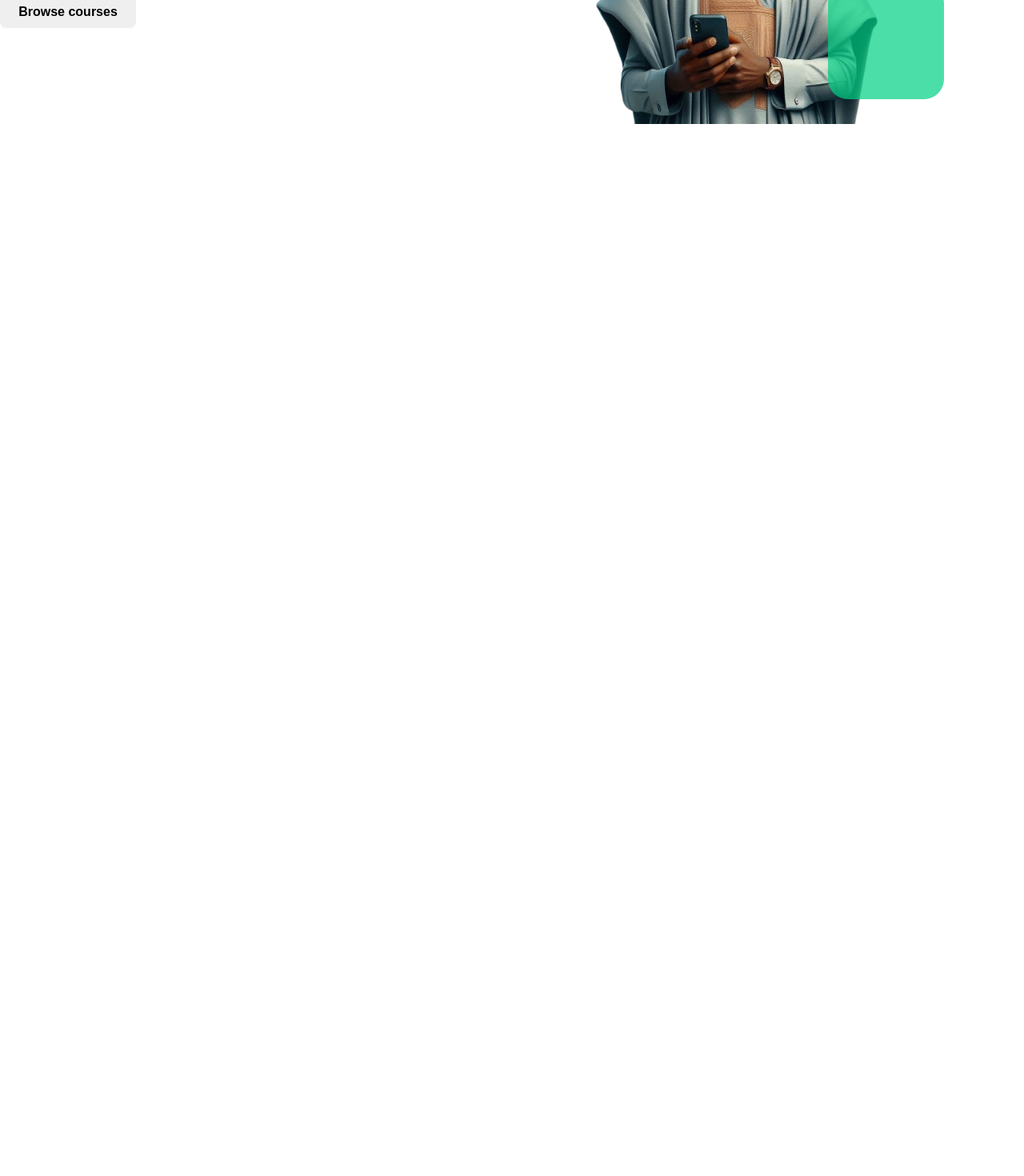
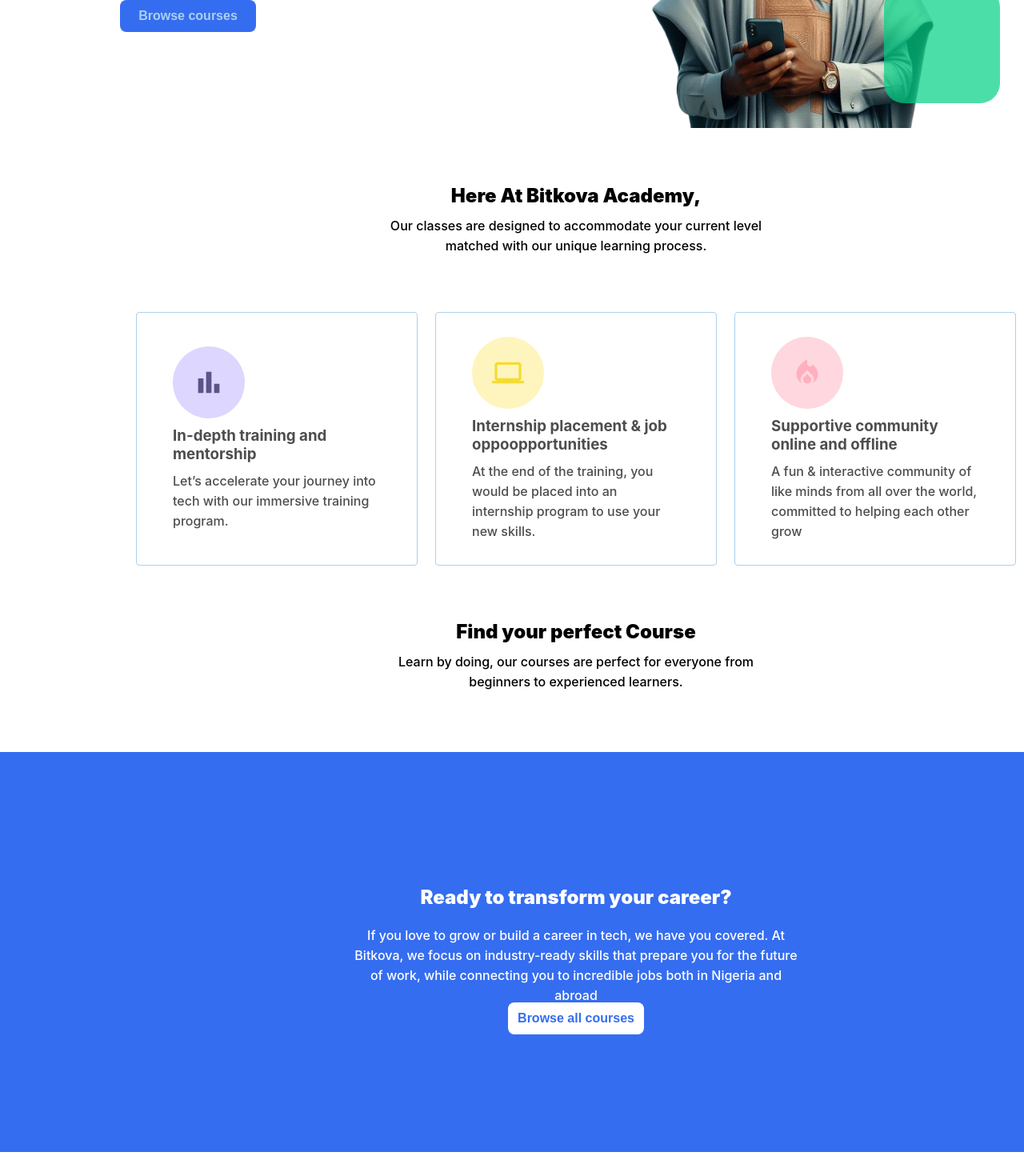
Before and after one commit to engrusmanbelloa/bitkova, a Next.js app: page / in a window 1280 px wide. Shown: the part 445-1915 px from the top of the page at 80% size. Before the commit the page ends 800 px from the top, so only its background shows below. Built offline with nearby package versions, Linux system fonts and the light colour scheme; what @mui/material-nextjs would draw is missing.

Commit message:
intro styles update

```diff
--- a/app/layout.tsx
+++ b/app/layout.tsx
@@ -41,8 +41,8 @@
                                     <Announcement />
                                     <Navbar />
                                     {children}
-                                    {/* <CarrierCard />
-                                <Footer /> */}
+                                    <CarrierCard />
+                                    {/* <Footer /> */}
                                 </Container>
                             </Suspense>
                         </AppRouterCacheProvider>
--- a/app/page.tsx
+++ b/app/page.tsx
@@ -16,11 +16,18 @@
 import Testimonials from "@/components/Testimonials"
 import StatsSection from "@/components/StatsSection"
 
+// props.theme.palette.primary.main
+// props.theme.palette.common.white
+// props.theme.mobile.offWhite
+// props.theme.widths.dsktopWidth
+// props.theme.paddings.pagePadding
+// props.theme.palette.action.hover
+
 const Container = styled.div`
-    width: ${(props) => props.theme.dsktopWidth};
+    width: ${(props) => props.theme.widths.dsktopWidth};
     margin: 0 auto;
     z-index: 1;
-    padding: ${(props) => props.theme.pagePadding};
+    padding: ${(props) => props.theme.paddings.pagePadding};
     ${ipad({ width: "665px", padding: "5px 0" })}
     ${mobile({ width: "360px", padding: 0 })}
 `
@@ -41,7 +48,7 @@
     color: ${(props) => props.theme.black};
 `
 const Services = styled.section`
-    width: ${(props) => props.theme.heroWidth};
+    width: ${(props) => props.theme.widths.heroWidth};
     height: 315px;
     margin: 50px auto 0;
     display: flex;
@@ -66,7 +73,7 @@
     ${ipad({ width: 325, height: 305, padding: "5px 0", marginBottom: 10 })};
     ${mobile({ width: "360px", padding: 0 })}
     &:hover {
-        background: ${(props) => props.theme.navHover};
+        background: ${(props) => props.theme.palette.action.hover};
         animation: pulse;
         animation-duration: 1s;
     }
@@ -89,7 +96,7 @@
 `
 const ServicesTitle = styled.h3`
     margin: 10px 0;
-    color: ${(props) => props.theme.black};
+    color: ${(props) => props.theme.palette.common.black};
     &::first-letter {
         text-transform: uppercase;
     }
@@ -97,13 +104,13 @@
 const ServicesDesc = styled.p`
     margin: 0;
     padding: 0;
-    color: ${(props) => props.theme.black};
+    color: ${(props) => props.theme.palette.common.black};
     &::first-letter {
         text-transform: uppercase;
     }
 `
 const Recomendations = styled.section`
-    width: ${(props) => props.theme.heroWidth};
+    width: ${(props) => props.theme.widths.heroWidth};
     height: 510px;
     padding: 0px 10px;
     margin: 50px auto 0;
@@ -114,7 +121,7 @@
     ${mobile({ width: 360, height: 250, marginTop: 150 })};
 `
 const ShortClip = styled(Image)`
-    width: ${(props) => props.theme.heroWidth};
+    width: ${(props) => props.theme.widths.heroWidth};
     height: 460px;
     margin: 30px auto 0;
     ${ipad({ width: 665, height: 315 })};
@@ -125,9 +132,9 @@
     font-size: 50px;
     margin: auto;
     bottom: 250px;
-    color: ${(props) => props.theme.main};
+    color: ${(props) => props.theme.palette.primary.main};
     &:hover {
-        color: ${(props) => props.theme.offWhite};
+        color: ${(props) => props.theme.mobile.offWhite};
         animation: pulse;
         animation-duration: 1s;
     }
@@ -189,14 +196,16 @@
         <>
             <Container>
                 <HomeHero />
-                {/* <Intro>
+                {/* introduction to bitkova section */}
+                <Intro>
                     <Title>Here At Bitkova Academy,</Title>
                     <Description>
                         Our classes are designed to accommodate your current level matched with our
                         unique learning process.
                     </Description>
-                </Intro> */}
-                {/* <Services>
+                </Intro>
+                {/* servces offered by bitkova */}
+                <Services>
                     {servicesData.map((boxData, index) => (
                         <ServicesBox key={index} variant="elevation" elevation={0}>
                             <ServicesInnerBox href={boxData.href}>
@@ -212,14 +221,14 @@
                             </ServicesInnerBox>
                         </ServicesBox>
                     ))}
-                </Services> */}
-                {/* <Intro>
+                </Services>
+                <Intro>
                     <Title>Find your perfect Course</Title>
                     <Description>
                         Learn by doing, our courses are perfect for everyone from beginners to
                         experienced learners.
                     </Description>
-                </Intro> */}
+                </Intro>
                 {/* <CoursesList
                     title="Featured courses"
                     foot="Browse all courses"
--- a/components/Button.tsx
+++ b/components/Button.tsx
@@ -15,13 +15,17 @@
     justify-content: center;
     align-items: center;
     margin: 0;
-    background-color: ${(props) => (props.$main ? props.theme.main : props.theme.white)};
-    color: ${(props) => (props.$main ? props.theme.offWhite : props.theme.main)};
+    background-color: ${(props) =>
+        props.$main ? props.theme.palette.primary.main : props.theme.palette.common.white};
+    color: ${(props) =>
+        props.$main ? props.theme.mobile.offWhite : props.theme.palette.primary.main};
     &:hover {
         animation: pulse;
         animation-duration: 1s;
-        background-color: ${(props) => (props.$main ? props.theme.navHover : props.theme.main)};
-        color: ${(props) => (props.$main ? props.theme.main : props.theme.white)};
+        background-color: ${(props) =>
+            props.$main ? props.theme.palette.action.hover : props.theme.palette.primary.main};
+        color: ${(props) =>
+            props.$main ? props.theme.palette.primary.main : props.theme.palette.common.white};
     }
     ${ipad({ height: 35, fontSize: "12px" })};
     ${mobile({ lineHeight: "14px" })};
--- a/components/CarrierCard.tsx
+++ b/components/CarrierCard.tsx
@@ -12,8 +12,8 @@
     justify-content: center;
     align-items: center;
     flex-direction: column;
-    background: ${(props) => props.theme.main};
-    color: ${(props) => props.theme.white};
+    background: ${(props) => props.theme.palette.primary.main};
+    color: ${(props) => props.theme.palette.common.white};
     ${ipad({ width: "100%", height: 290 })};
     ${mobile({ marginTop: 20 })};
 `
```
